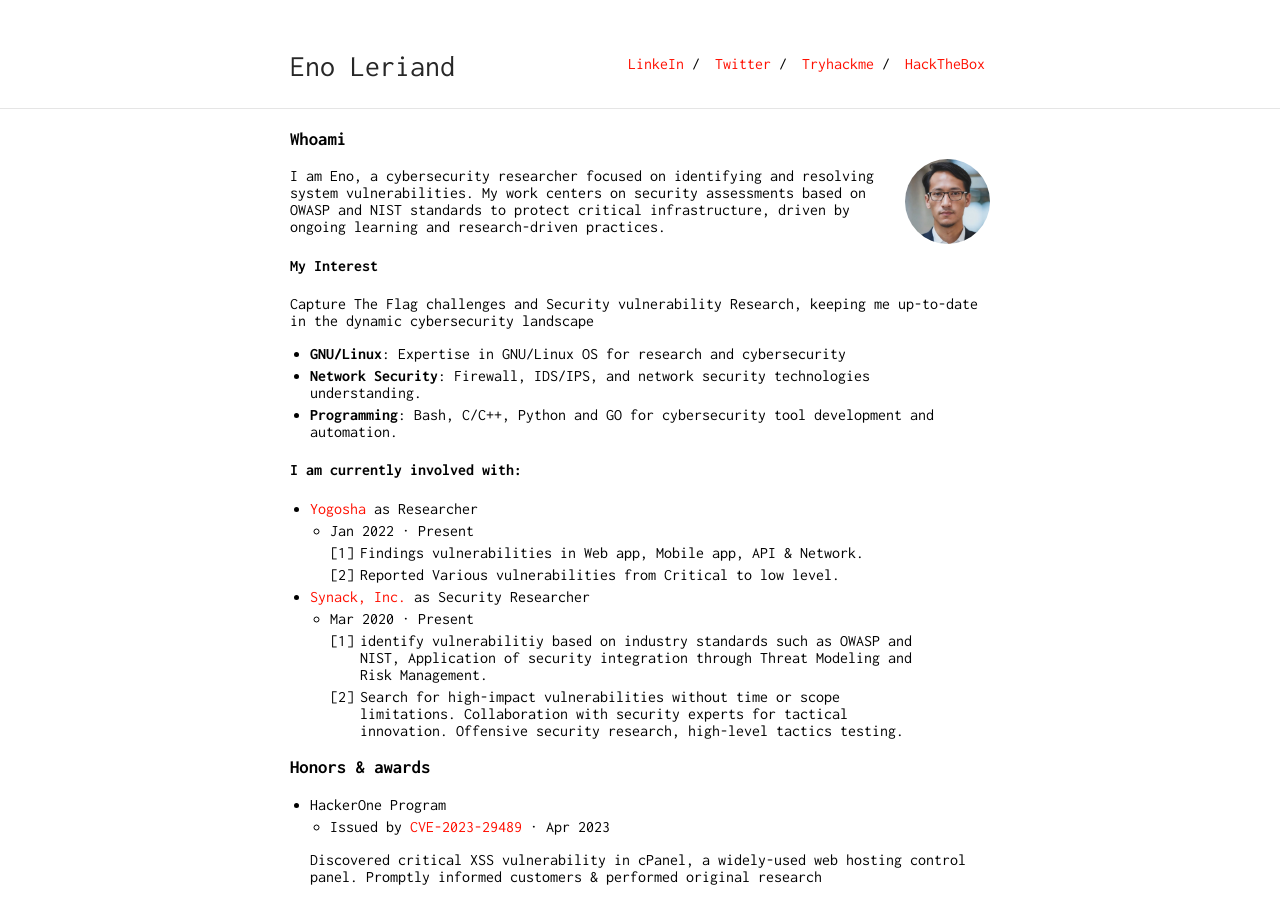
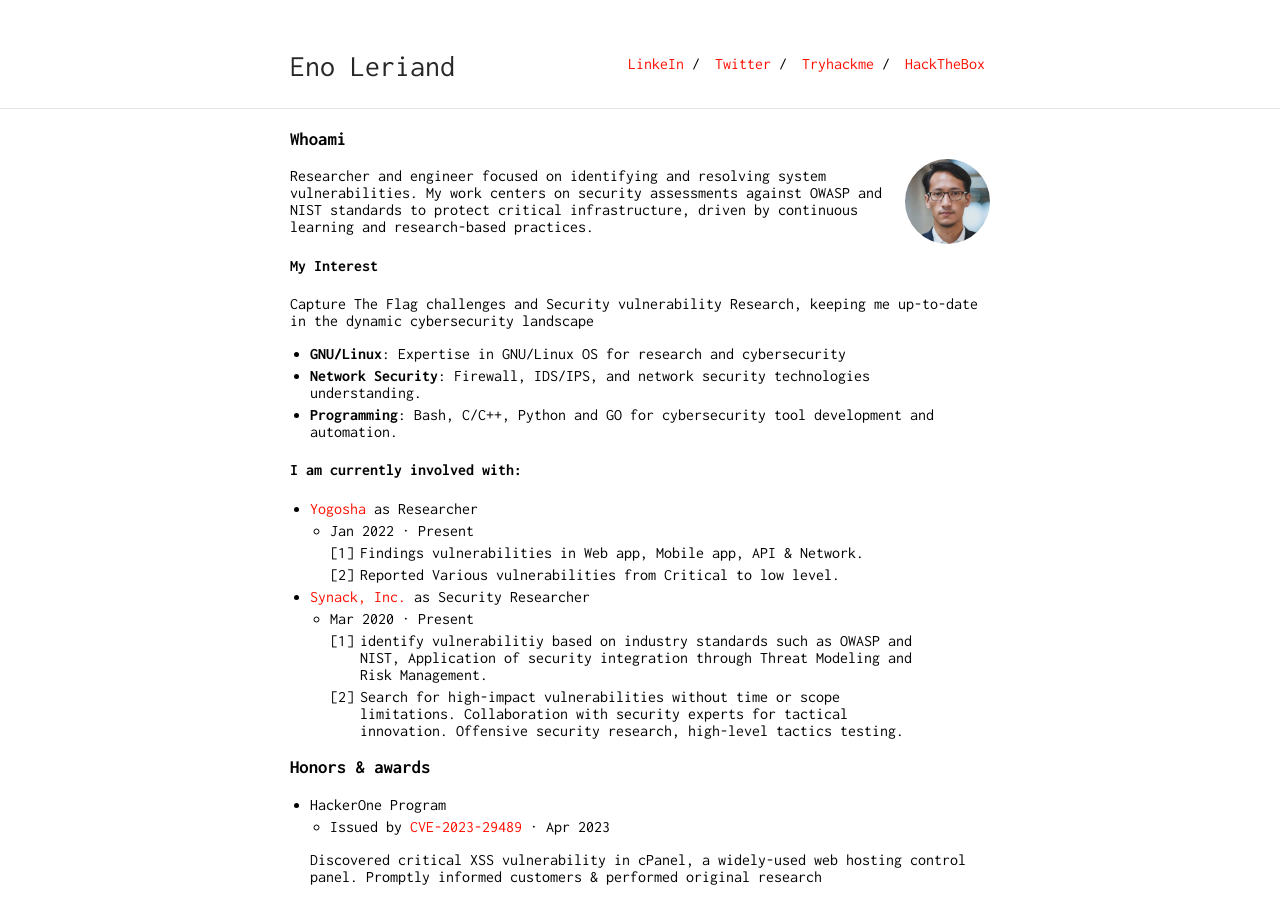
Before and after one commit to z0rs/me, a Jekyll site: the page built from index.md, in a window 1280 px wide and 900 px high. Built offline with Jekyll 4.4.1, drawn with Linux system fonts in a browser that asks for light colours.

Commit message:
Update index.md

```diff
--- a/index.md
+++ b/index.md
@@ -6,7 +6,7 @@ layout: default
 
 ### Whoami
 
-I am Eno, a cybersecurity researcher focused on identifying and resolving system vulnerabilities. My work centers on security assessments based on OWASP and NIST standards to protect critical infrastructure, driven by ongoing learning and research-driven practices.
+Researcher and engineer focused on identifying and resolving system vulnerabilities. My work centers on security assessments against OWASP and NIST standards to protect critical infrastructure, driven by continuous learning and research-based practices.
 
 #### My Interest
 
```
